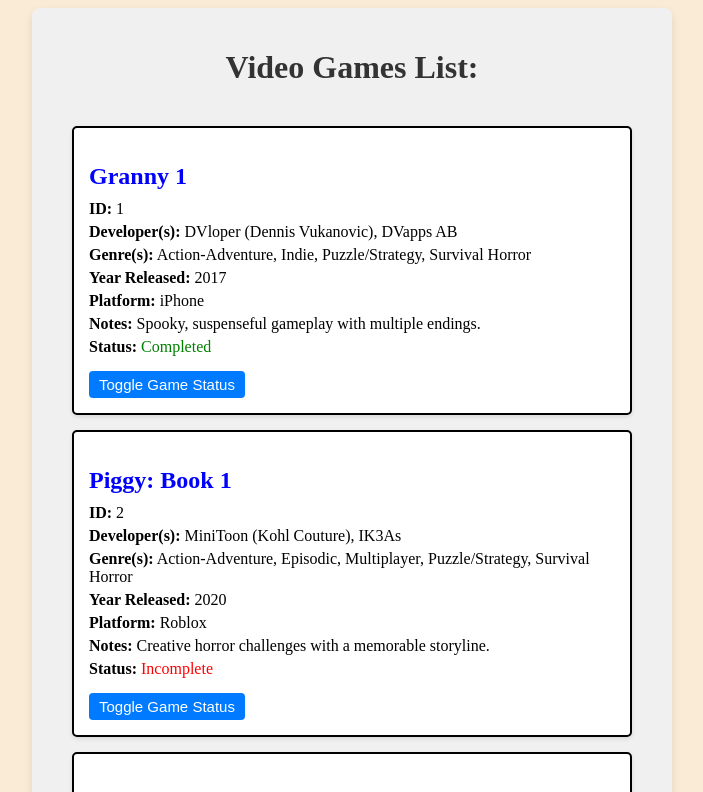
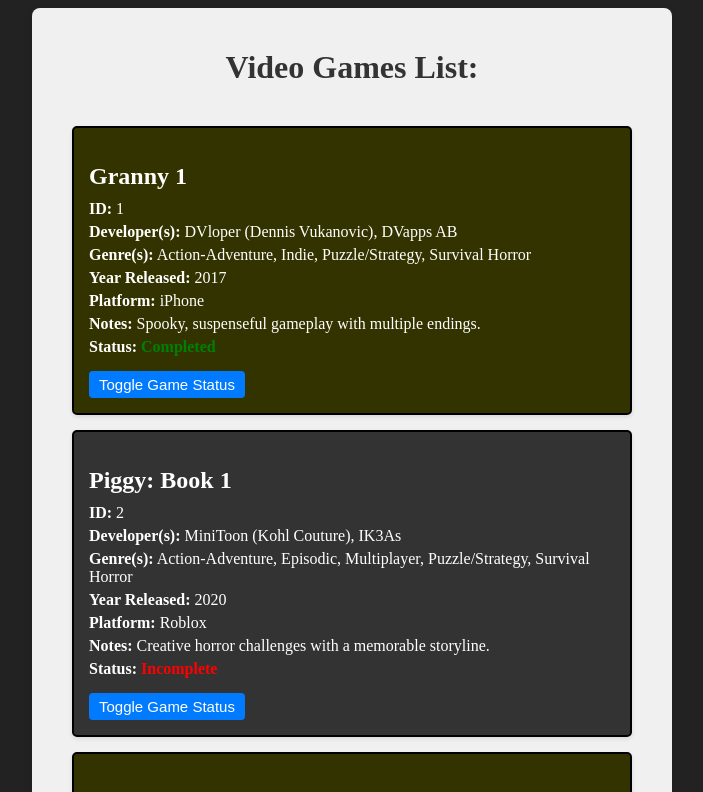
Before and after one commit to faarizsheikh/Faariz_Sheikh_Learning_Angular, an Angular app: page / in a window 1280 px wide. Shown: the top 792 px of the page, without its empty margins (288-991 px from the left). Built offline with nearby package versions, Linux system fonts and the light colour scheme.

Commit message:
ADDED: New input, different bg-colours (item-lists boxes), font-sizes; CHANGED: bg-colour (html/root) for readability.

```diff
--- a/src/app/game-list-item/game-list-item.css
+++ b/src/app/game-list-item/game-list-item.css
@@ -8,14 +8,22 @@
   box-shadow: 0 2px 4px rgba(0, 0, 0, 0.1);
 }
 
+.game-list-item.even {
+  background-color: #330;
+}
+
+.game-list-item.odd {
+  background-color: #333;
+}
+
 h2 {
-  color: blue;
+  color: white;
   font-size: 2.4em;
   margin-bottom: 10px;
 }
 
 p {
-  color: #000;
+  color: #fff;
   font-size: 1.6em;
   margin: 5px 0;
 
@@ -47,6 +55,10 @@
   }
 }
 
+.status-completed, .status-incomplete {
+  font-weight: bold;
+}
+
 .status-completed {
   color: green;
 }
--- a/src/app/game-list-item/game-list-item.html
+++ b/src/app/game-list-item/game-list-item.html
@@ -1,5 +1,5 @@
 <!-- game-list-item.component.html -->
-<div class="game-list-item">
+<div class="game-list-item" [ngClass]="isEven ? 'even' : 'odd'">
   <h2>{{ game.title }}</h2>
   <p><span class="label-name">ID:</span> {{ game.id }}</p>
   <p><span class="label-name">Developer(s):</span> {{ game.developer }}</p>
--- a/src/app/game-list-item/game-list-item.ts
+++ b/src/app/game-list-item/game-list-item.ts
@@ -14,6 +14,7 @@
 export class GameListItem {
   // 👇 This makes [game] a valid input binding
   @Input() game!: MyData;
+  @Input() isEven: boolean = false; // 👈 new input for alternating background
 
   toggleGameStatus(): void {
     this.game.isCompleted = !this.game.isCompleted;
--- a/src/app/game-list/game-list.html
+++ b/src/app/game-list/game-list.html
@@ -1,4 +1,7 @@
-<!-- game-list.component.html -->
 <div>
-  <app-game-list-item *ngFor="let game of games" [game]="game"></app-game-list-item>
+  <app-game-list-item
+    *ngFor="let game of games; let i = index"
+    [game]="game"
+    [isEven]="i % 2 === 0">
+  </app-game-list-item>
 </div>
--- a/src/styles.css
+++ b/src/styles.css
@@ -1,6 +1,6 @@
 /* -- GLOBAL-LEVEL STYLING -- */
 
 :root {
-  background-color: antiquewhite;
+  background-color: #222;
   font-size: 62.5%; /* 62.5% of 16px = 10px */
 }
```
